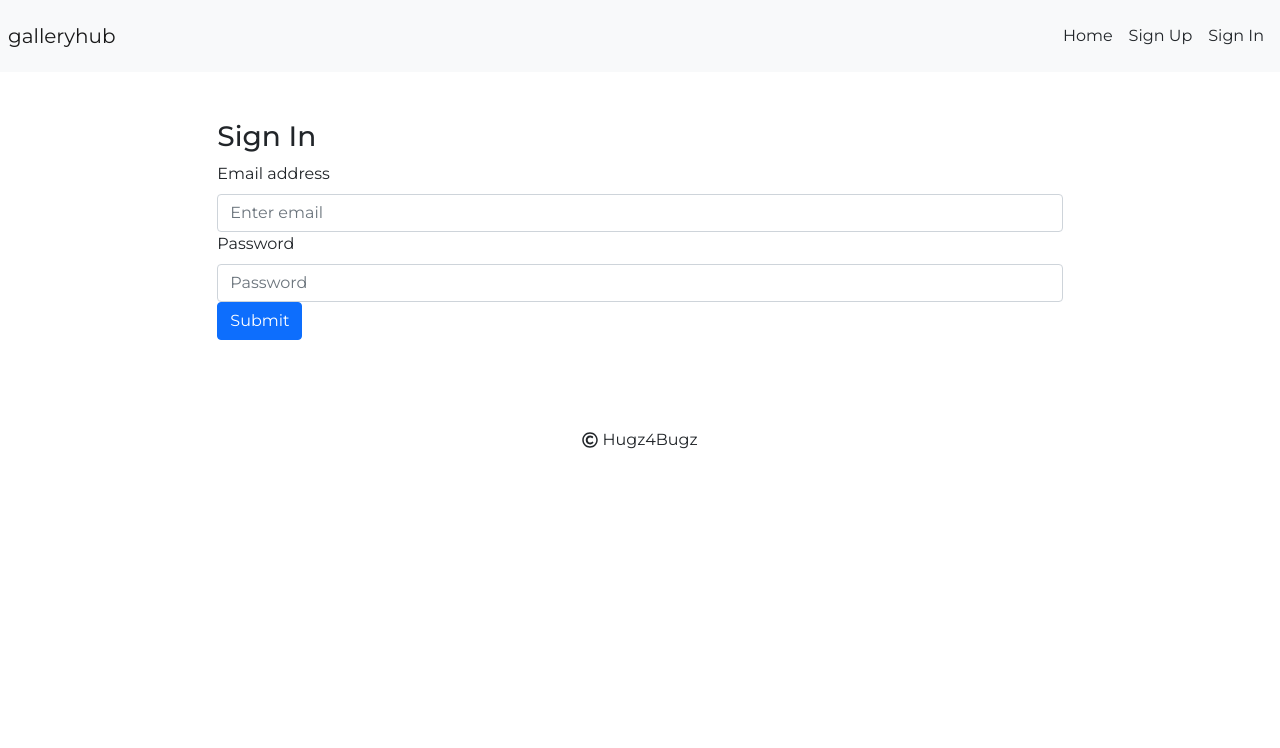
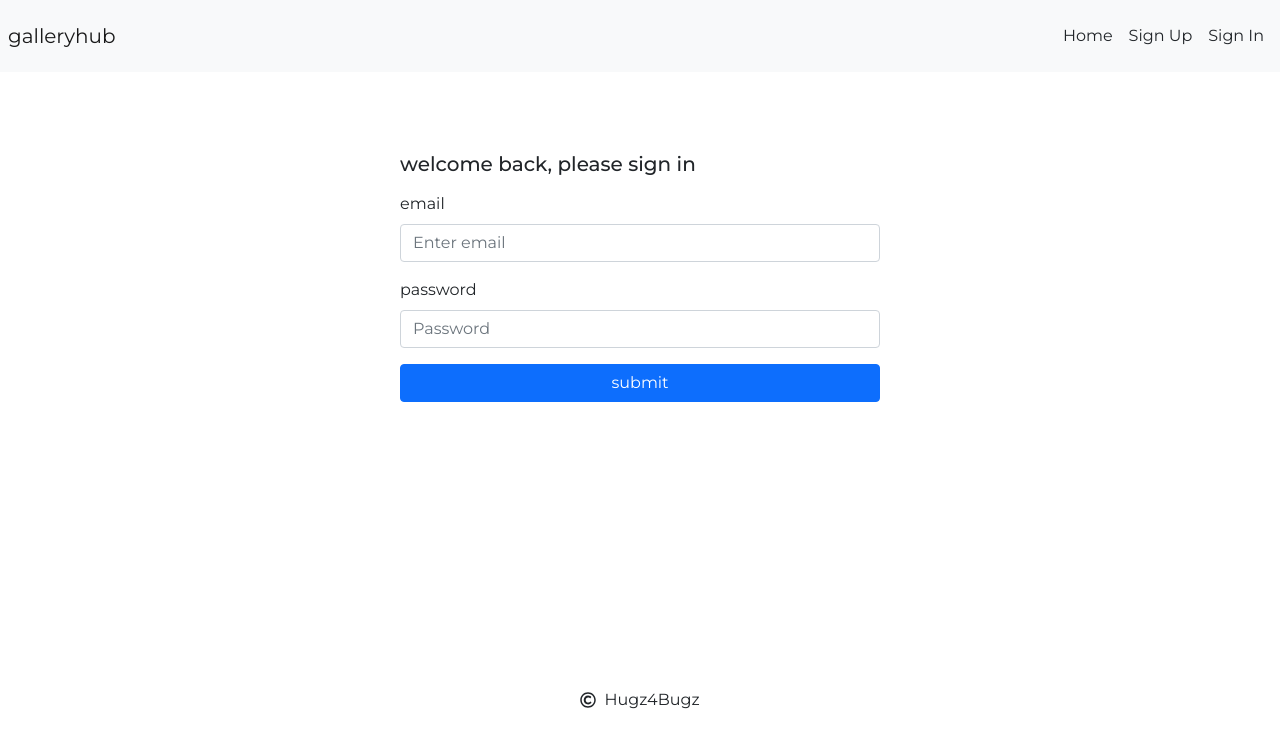
Before and after one commit to brianaleew/Project-3-FrontEnd, a React (Create React App) app: page /sign-in in a window 1280 px wide. Shown: the top 748 px of the page. Built offline with nearby package versions, Linux system fonts and the light colour scheme.

Commit message:
moar landing page styling and sign in page styling

```diff
--- /dev/null
+++ b/src/components/auth/SignIn.css
@@ -0,0 +1,5 @@
+.sign-in__container {
+    margin-block: 5rem;
+    margin-inline: auto;
+    width: min(480px, 88%);
+}
--- a/src/components/auth/SignIn.js
+++ b/src/components/auth/SignIn.js
@@ -7,7 +7,9 @@ import messages from '../shared/AutoDismissAlert/messages'
 import Form from 'react-bootstrap/Form'
 import Button from 'react-bootstrap/Button'
 
-const SignIn = (props) => {
+import './SignIn.css'
+
+const SignIn = props => {
     // constructor(props) {
     // 	super(props)
 
@@ -26,15 +28,15 @@ const SignIn = (props) => {
     // 		[event.target.name]: event.target.value,
     // 	})
 
-	const onSignIn = (event) => {
+    const onSignIn = event => {
         event.preventDefault()
         console.log('the props', props)
         const { msgAlert, setUser } = props
 
-        const credentials = {email, password}
+        const credentials = { email, password }
 
         signIn(credentials)
-			.then((res) => setUser(res.data.user))
+            .then(res => setUser(res.data.user))
             .then(() =>
                 msgAlert({
                     heading: 'Sign In Success',
@@ -43,7 +45,7 @@ const SignIn = (props) => {
                 })
             )
             .then(() => navigate('/'))
-			.catch((error) => {
+            .catch(error => {
                 setEmail('')
                 setPassword('')
                 msgAlert({
@@ -55,12 +57,15 @@ const SignIn = (props) => {
     }
 
     return (
-        <div className='row'>
-            <div className='col-sm-10 col-md-8 mx-auto mt-5'>
-                <h3>Sign In</h3>
-                <Form onSubmit={onSignIn}>
+        <div className='main'>
+            <div className='sign-in__container gh-flex-clm'>
+                <h5>welcome back, please sign in</h5>
+                <Form
+                    onSubmit={onSignIn}
+                    className='gh-flex-clm'
+                >
                     <Form.Group controlId='email'>
-                        <Form.Label>Email address</Form.Label>
+                        <Form.Label>email</Form.Label>
                         <Form.Control
                             required
                             type='email'
@@ -71,7 +76,7 @@ const SignIn = (props) => {
                         />
                     </Form.Group>
                     <Form.Group controlId='password'>
-                        <Form.Label>Password</Form.Label>
+                        <Form.Label>password</Form.Label>
                         <Form.Control
                             required
                             name='password'
@@ -81,8 +86,11 @@ const SignIn = (props) => {
                             onChange={e => setPassword(e.target.value)}
                         />
                     </Form.Group>
-                    <Button variant='primary' type='submit'>
-                        Submit
+                    <Button
+                        variant='primary'
+                        type='submit'
+                    >
+                        submit
                     </Button>
                 </Form>
             </div>
--- a/src/components/galleries/GalleryIndex.css
+++ b/src/components/galleries/GalleryIndex.css
@@ -1,5 +1,15 @@
+.gallery-index__hero {
+    position: relative;
+}
+
 .gallery-index__hero-image {
     max-width: 100%;
+}
+
+.gallery-index__hero-icons {
+    margin-top: 2rem;
+    align-items: center;
+    justify-content: space-around;
 }
 
 .gallery-index__main-container {
@@ -11,3 +21,16 @@
     max-width: 100%;
     object-fit: scale-down;
 }
+
+@media (min-width: 640px) {
+    .gallery-index__hero-icons {
+        position: absolute;
+        bottom: 0;
+        left: 0;
+        right: 0;
+        z-index: 10;
+        align-items: center;
+        justify-content: space-around;
+        color: white;
+    }
+}
--- a/src/components/galleries/GalleryIndex.js
+++ b/src/components/galleries/GalleryIndex.js
@@ -1,6 +1,7 @@
 import { useState, useEffect } from 'react'
 import { getAllGalleries } from '../../api/gallery'
 import messages from '../shared/AutoDismissAlert/messages'
+import { FiImage, FiCompass } from 'react-icons/fi'
 
 import './GalleryIndex.css'
 
@@ -26,7 +27,7 @@ const GalleryIndex = props => {
     console.log(galleriesA)
     const galleryArray = galleriesA.map(gallery => (
         <li key={gallery._id}>
-            <h5>{gallery.name}</h5>
+            <p>{gallery.name}</p>
             <img
                 className='gallery-index__gallery-image'
                 src={'/art-gallery.jpg'}
@@ -38,14 +39,32 @@ const GalleryIndex = props => {
     console.log(galleryArray)
 
     return (
-        <div>
-            <img
-                className='gallery-index__hero-image'
-                src={'/art-gallery.jpg'}
-                alt='hero'
-            />
+        <div className='main'>
+            <div className='gallery-index__hero'>
+                <img
+                    className='gallery-index__hero-image'
+                    src={'/art-gallery.jpg'}
+                    alt='hero'
+                />
+                <div className='gallery-index__hero-icons gh-flex-row'>
+                    <div className='gh-flex-clm-c'>
+                        <FiCompass
+                            // color='white'
+                            size='5rem'
+                        />
+                        <p>explore</p>
+                    </div>
+                    <div className='gh-flex-clm-c'>
+                        <FiImage
+                            // color='white'
+                            size='5rem'
+                        />
+                        <p>curate</p>
+                    </div>
+                </div>
+            </div>
             <div className='gh-main-container'>
-                <h4>recommended galleries</h4>
+                <p>recommended galleries</p>
                 <ul className='gh-grid-400'>{galleryArray}</ul>
             </div>
         </div>
--- a/src/components/shared/Footer.css
+++ b/src/components/shared/Footer.css
@@ -1,5 +1,5 @@
-.footer > p {
+.footer {
     width: fit-content;
-    margin-block: 5.5rem;
+    padding-block: 5.5rem;
     margin-inline: auto;
 }
--- a/src/components/shared/Footer.js
+++ b/src/components/shared/Footer.js
@@ -4,10 +4,9 @@ import './Footer.css'
 
 const Footer = props => {
     return (
-        <div className='footer'>
-            <p>
-                <FaRegCopyright /> Hugz4Bugz
-            </p>
+        <div className='footer gh-flex-row-c'>
+            <FaRegCopyright />
+            <p>Hugz4Bugz</p>
         </div>
     )
 }
--- a/src/index.css
+++ b/src/index.css
@@ -20,10 +20,6 @@
 html {
     margin: 0;
     padding: 0;
-}
-
-body {
-    min-height: 100vh;
 }
 
 ul,
@@ -50,7 +46,7 @@ h4,
 h5,
 h6,
 p {
-    margin: 0;
+    margin: 0 !important;
     padding: 0;
 }
 
@@ -59,6 +55,16 @@ This color gradient is my inspo for the color scheme of the site. Just holding i
 backgroundColor: 'rgb(180,196,250)',
 background: 'linear-gradient(0deg, rgba(180,196,250,1) 0%, rgba(232,234,242,1) 72%)' */
 /* GENERAL CLASSES */
+#root {
+    min-height: 100vh;
+    display: flex;
+    flex-direction: column;
+}
+
+.main {
+    flex: 1;
+}
+
 .gh-main-container {
     width: min(1280px, 100%);
     margin: 2rem auto;
@@ -69,17 +75,29 @@ background: 'linear-gradient(0deg, rgba(180,196,250,1) 0%, rgba(232,234,242,1) 7
     grid-template-columns: repeat(auto-fit, minmax(400px, 1fr));
     gap: 1rem;
 }
+
+.gh-flex-row {
+    display: flex;
+}
+
+.gh-flex-row-c {
+    display: flex;
+    align-items: center;
+    justify-content: center;
+    gap: 0.5rem;
+}
+
 .gh-flex-clm {
     display: flex;
     flex-direction: column;
     gap: 1rem;
 }
+
+.gh-flex-clm-c {
+    display: flex;
+    flex-direction: column;
+    align-items: center;
+    justify-content: center;
+    gap: 0.5rem;
+}
 /* NavBar */
-.navbar-toggler:focus,
-.navbar-toggler:active,
-.navbar-toggler-icon:active,
-.navbar-toggler-icon:focus {
-    outline: none !important;
-    border: none !important;
-    box-shadow: none !important;
-}
```
Also changed, not shown: src/components/shared/Header.css (added, +8 -0 lines). Lines whose indentation alone changed are shown as unchanged.
